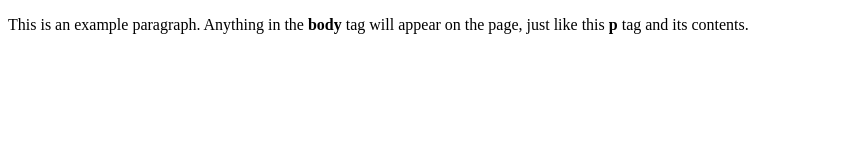
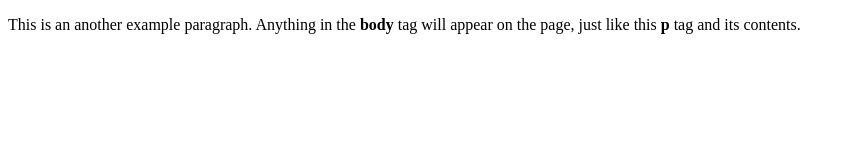
Before and after one commit to himkec/ghpages, a plain HTML site: page index.html in a window 1280 px wide. Shown: the whole page, without its empty margins (0-852 px from the left). Drawn offline with Linux system fonts and the light colour scheme.

Commit message:
Update index.html

```diff
--- a/index.html
+++ b/index.html
@@ -4,6 +4,6 @@
     <title>This is the title of the webpage!</title>
   </head>
   <body>
-    <p>This is an example paragraph. Anything in the <strong>body</strong> tag will appear on the page, just like this <strong>p</strong> tag and its contents.</p>
+    <p>This is an another example paragraph. Anything in the <strong>body</strong> tag will appear on the page, just like this <strong>p</strong> tag and its contents.</p>
   </body>
 </html>
```
